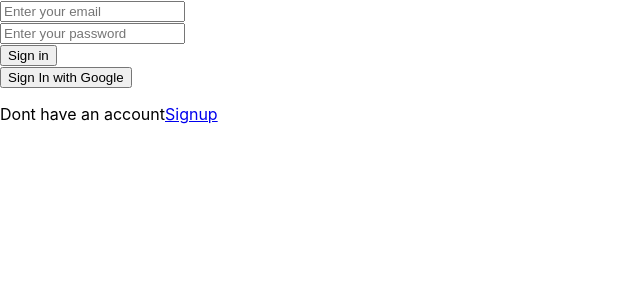
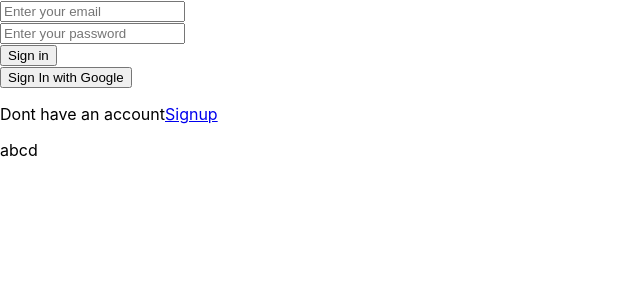
Before and after one commit to Gaurang-0204/College-collab, a React (Create React App) app in the folder my-app/: page / in a window 1280 px wide. Shown: the top 300 px of the page, without its empty margins (0-640 px from the left). Built offline with nearby package versions, Linux system fonts and the light colour scheme.

Commit message:
Third commit

```diff
--- a/my-app/src/components/Login.js
+++ b/my-app/src/components/Login.js
@@ -71,7 +71,7 @@ export default function Login() {
            </nav>
 
 
-
+            <p>abcd</p>
 
 
 
```
